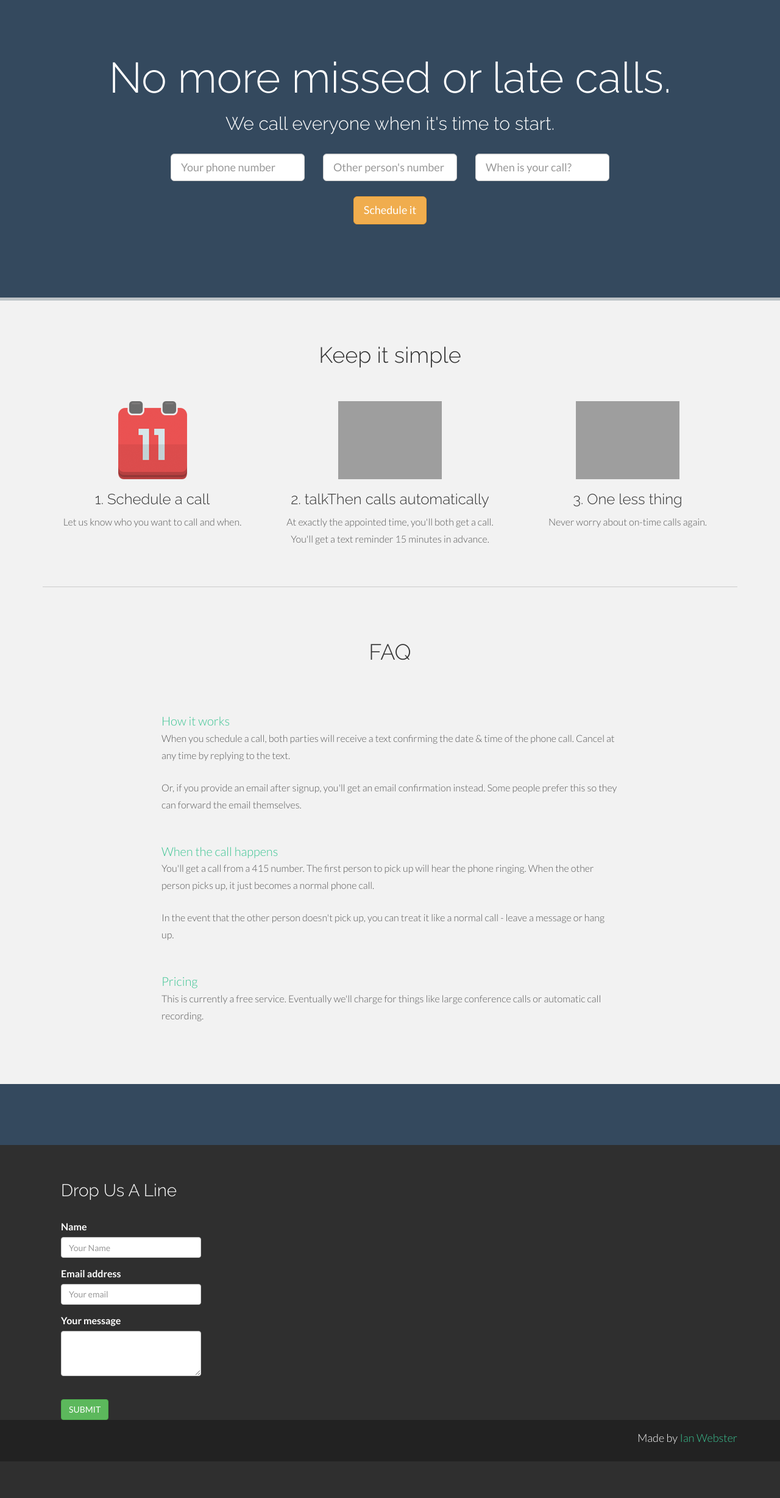
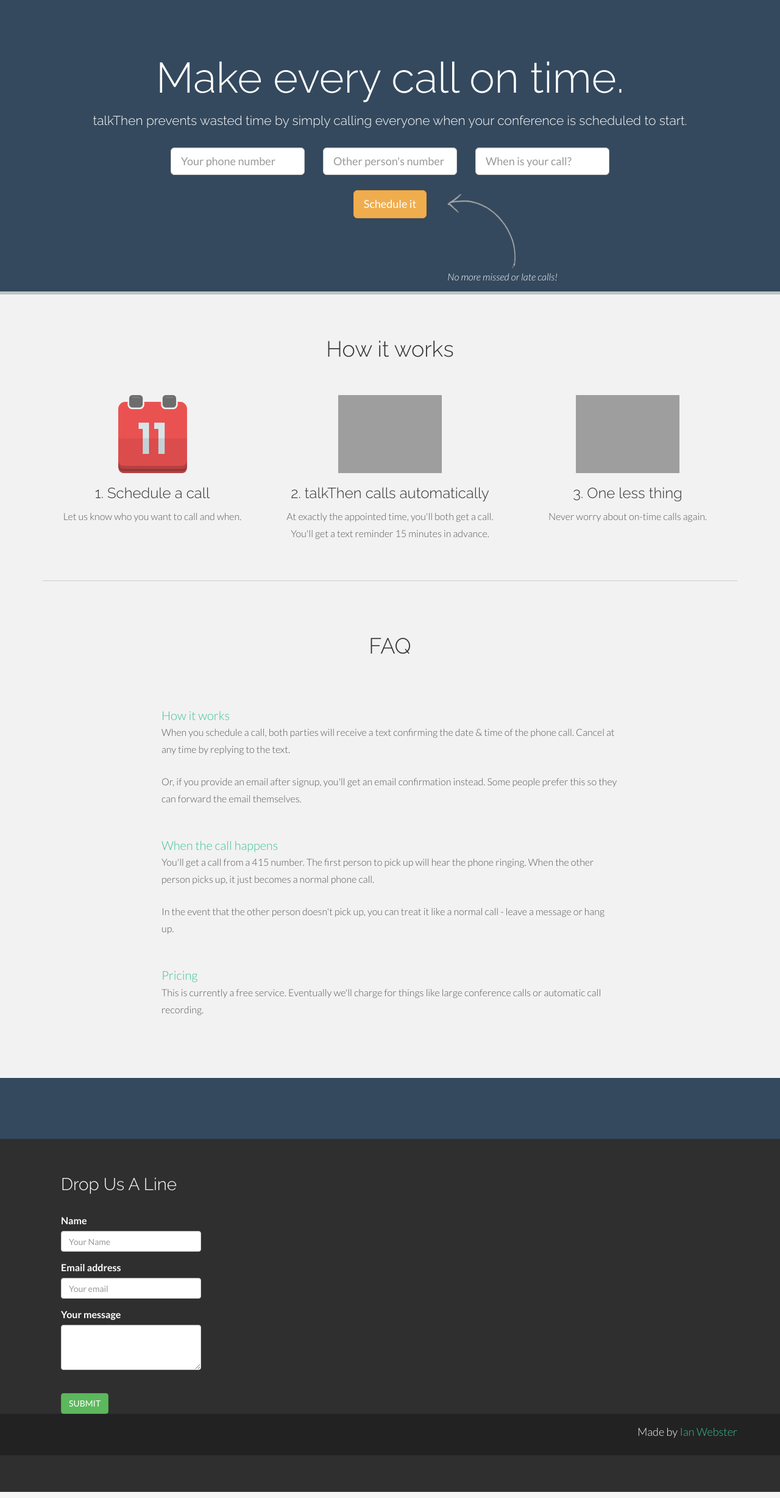
Before and after one commit to typpo/talkthen, a Django app: page / in a window 1280 px wide. Shown: the part 51-2508 px from the top of the page at 61% size. Run offline with Django 3.2, Linux system fonts and the light colour scheme; parts of the project's set-up code (start-up, migrations or seed data) failed here and were passed over; some libraries are stand-ins or nearby versions; grey boxes are pictures that could not be loaded.

Commit message:
lots of copy edits, and start on telephony stuff

```diff
--- /dev/null
+++ b/talkthen/core/urls.py
@@ -0,0 +1,5 @@
+from django.conf.urls import patterns, include, url
+
+urlpatterns = patterns('',
+    url(r'^call_placed/(?P<call_pk>\d+)/$', 'core.views.call_placed', name='call_placed'),
+)
--- a/talkthen/talkthen/urls.py
+++ b/talkthen/talkthen/urls.py
@@ -7,6 +7,7 @@
     # Examples:
     # url(r'^$', 'talkthen.views.home', name='home'),
     url(r'^api/', include('api.urls')),
+    url(r'^core/', include('core.urls')),
 
     url(r'^admin/', include(admin.site.urls)),
 
--- a/talkthen/templates/index.html
+++ b/talkthen/templates/index.html
@@ -5,7 +5,7 @@
     <meta name="viewport" content="width=device-width, initial-scale=1.0">
     <link rel="shortcut icon" href="assets/ico/favicon.png">
 
-    <title>No more late calls, missed calls, or call reminders | talkThen</title>
+    <title>Make every call on time | talkThen</title>
 
     <!-- Bootstrap core CSS -->
     <link href="assets/css/bootstrap.css" rel="stylesheet">
@@ -46,18 +46,18 @@
 	    <div class="container" style="padding-bottom:120px">
 	    	<div class="row centered">
 	    		<div class="col-lg-12">
-					<h1>No more missed or late calls.</h1>
+					<h1>Make every call on time.</h1>
 					<!--<h1>No more "call me maybe."</h1>-->
-					<h3>We call everyone when it's time to start.</h3>
+          <!--<h3>No more missed or late calls.</h3>-->
+					<h3 style="color:white; font-size:21px">talkThen prevents wasted time by simply calling everyone when your conference is scheduled to start.</h3>
 					<br>
 	    		</div>
 
 	    		<div class="col-lg-2">
-<!--
-	    			<h5>Ditch calendars and manual reminders.</h5>
-	    			<p>You get a text 15 minutes before, and the call is placed automatically to both parties.</p>
+	    			<!--<h5>Ditch calendars and manual reminders.</h5>
+            <p>No more missed or late calls!</p>
 	    			<img class="hidden-xs hidden-sm hidden-md" src="assets/img/arrow1.png">
--->
+          -->
 	    		</div>
 	    		<div class="col-lg-8">
 	    			<!--<img class="img-responsive" src="assets/img/app-bg.png" alt="">-->
@@ -75,14 +75,20 @@
                 <span id="when_error" style="color:red;display:none;">not valid</span>
               </div>
               <button type="submit" class="btn btn-default btn-warning btn-lg" style="margin-top:10px">Schedule it</button>
+              <div class="hidden-xs hidden-sm hidden-md" style="position:absolute;top:75px;right:115px;">
+              <img class="hidden-xs hidden-sm hidden-md" src="assets/img/arrow2.png">
+              <p><em>No more missed or late calls!</em></p>
+              </div>
             </form>
 	    		</div>
 	    		<div class="col-lg-2">
 <!--
 	    			<br>
 	    			<img class="hidden-xs hidden-sm hidden-md" src="assets/img/arrow2.png">
-	    			<h5>Make your life on time.</h5>
-	    			<p>No more waiting, delays, etc. Hold both parties accountable.</p>
+-->
+	    			<!--<h5>Make your life on time.</h5>-->
+<!--
+	    			<p>No more missed or late calls!</p>
 -->
 	    		</div>
 	    	</div>
@@ -95,7 +101,7 @@
 	<div id="intro">
 		<div class="container">
 			<div class="row centered">
-				<h1>Keep it simple</h1>
+				<h1>How it works</h1>
 				<br>
 				<br>
 				<div class="col-lg-4">
```
Also changed, not shown: talkthen/core/conference.py (added, +12 -0 lines), talkthen/core/views.py (+11 -2 lines).
